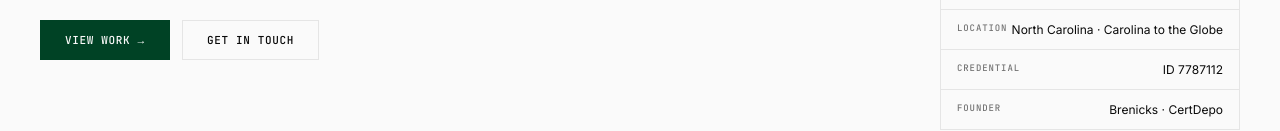
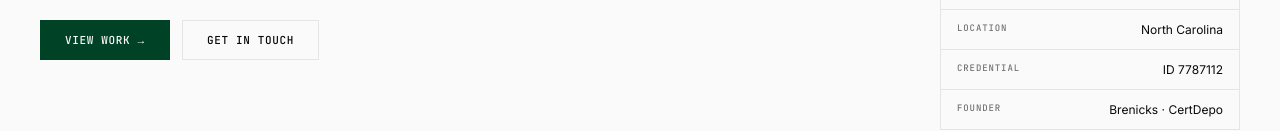
Before and after one commit to LionelKMunyuki/LionelKMunyuki.github.io, a plain HTML site: page index.html in a window 1280 px wide. Shown: the part 587-718 px from the top of the page. Drawn offline with Linux system fonts and the light colour scheme.

Commit message:
Location row stays North Carolina; the line lives in the contact note
Co-Authored-By: Claude Opus 5.5 <noreply@anthropic.com>
Claude-Session: https://claude.ai/code/session_01PsF2zxvQitX9oNJb4y3Szt

```diff
--- a/index.html
+++ b/index.html
@@ -609,7 +609,7 @@ footer .footer-links { justify-self: end; }
         </div>
         <div class="meta-row">
           <span class="meta-label">Location</span>
-          <span class="meta-val">North Carolina · Carolina to the Globe</span>
+          <span class="meta-val">North Carolina</span>
         </div>
         <div class="meta-row">
           <span class="meta-label">Credential</span>
```
